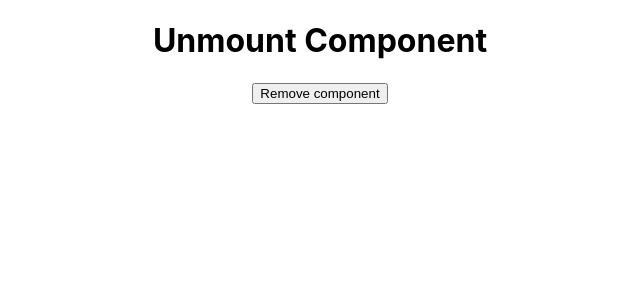
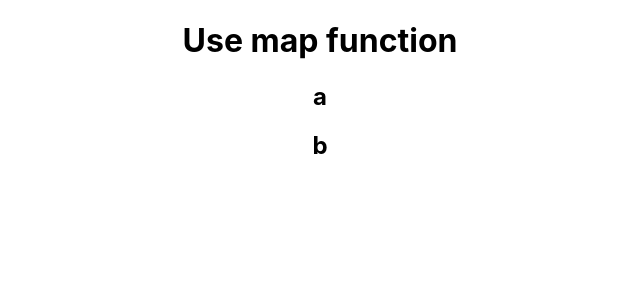
Before and after one commit to yuvraj-github/React-Tutorials, a React (Create React App) app: page / in a window 1280 px wide. Shown: the top 300 px of the page, without its empty margins (320-960 px from the left). Built offline with nearby package versions, Linux system fonts and the light colour scheme.

Commit message:
Added useEffect hook, map function concept

```diff
--- a/src/App.js
+++ b/src/App.js
@@ -1,6 +1,8 @@
 import './App.css';
 import React, { useState } from 'react';
-import ComponentWillUnmount from './Class Component/ComponentWillUnmount';
+import UseMapFuncionComponent from './Functional Component/UseMapFuncionComponent';
+//import UseEffectComponent from './Functional Component/UseEffectComponent';
+//import ComponentWillUnmount from './Class Component/ComponentWillUnmount';
 //import ShoudComponentUpdate from './Class Component/ShouldComponentUpdate';
 //import ComponentDidUpdate from './Class Component/ComponentDidUpdate';
 //import ComponentDidMount from './Class Component/ComponentDidMount';
@@ -40,7 +42,9 @@ function App() {
       {/* <ComponentDidMount /> */}
       {/* <ComponentDidUpdate /> */}
       {/* <ShoudComponentUpdate /> */}
-      <ComponentWillUnmount />
+      {/* <ComponentWillUnmount /> */}
+      {/* <UseEffectComponent /> */}
+      <UseMapFuncionComponent />
     </div>
   );
 }
--- /dev/null
+++ b/src/Functional Component/UseEffectComponent.js
@@ -0,0 +1,29 @@
+/**
+ * useEffect: Life cycle method of functional component. It calls when component mount, state/props updated.
+ * We can use more than one useEffect in our component.
+ */
+
+import React, { useEffect, useState } from 'react';
+import UseEffectChildComponent from './UseEffectChildComponent';
+
+function UseEffectComponent() {
+    const[count, setCount] = useState(0);
+    const[data, setData] = useState(10);
+    useEffect(() => {
+        console.log('parent useEffect');
+    },[count]);  // stop calling useEffect when blank array passed.
+    // useEffect(() => {
+    //     console.log('parent useEffect for data');
+    // },[data]);
+    return (
+        <div>
+            <h1>Use Effect Count {count}</h1>
+            <h1>Use Effect Data {data}</h1>
+            <button onClick={() => setCount(count+1)}>Count</button>
+            <button onClick={() => setData(data+1)}>Data</button>
+            <UseEffectChildComponent count={count} data={data}/>
+        </div>
+    );
+}
+
+export default UseEffectComponent;
--- /dev/null
+++ b/src/Functional Component/UseMapFuncionComponent.js
@@ -0,0 +1,21 @@
+import React from 'react';
+
+function UseMapFuncionComponent(props) {
+    // const students = ['a', 'b', 'c', 'd'];
+    const students = [
+        { name: 'a', address: 'dfdsfd' },
+        { name: 'b', address: 'erere' }
+    ];
+    return (
+        <div>
+            <h1>Use map function</h1>
+            {
+                students.map((data, key) =>
+                    <h2>{data.name}</h2>
+)
+            }
+        </div>
+    );
+}
+
+export default UseMapFuncionComponent;
```
Also changed, not shown: src/Functional Component/UseEffectChildComponent.js (added, +16 -0 lines).
